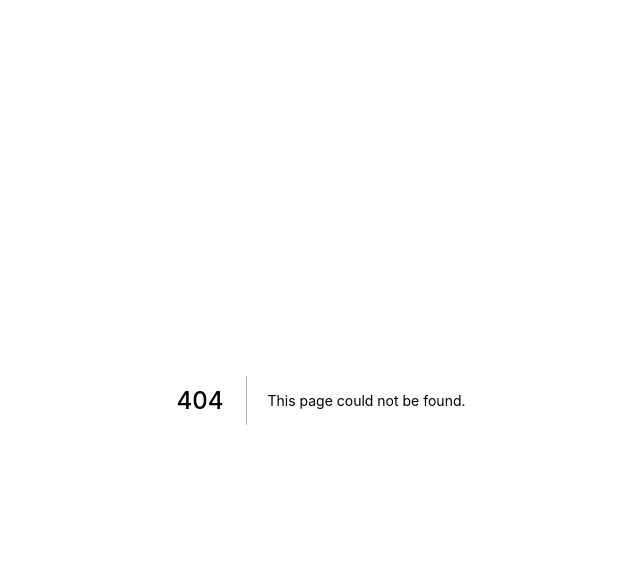
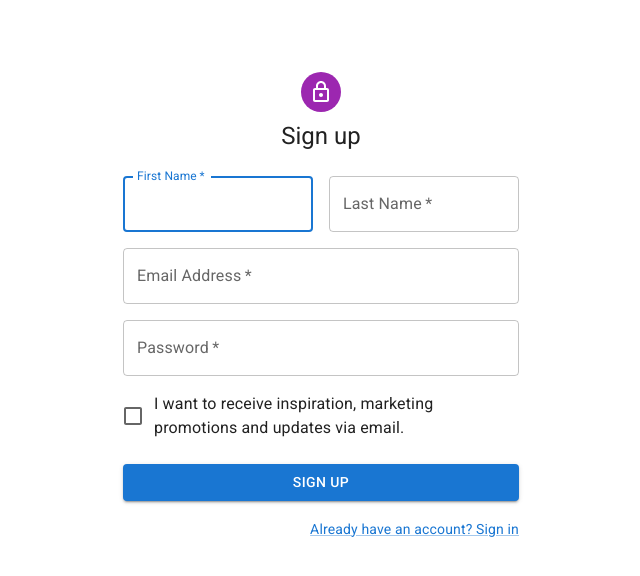
Before and after one commit to kim-jos/go-fit-next, a Next.js app: page /auth/signup in a window 1280 px wide. Before the commit this address had no page. Shown: the top 576 px of the page, without its empty margins (319-959 px from the left). Built offline with nearby package versions, Linux system fonts and the light colour scheme.

Commit message:
added auth pages: signin, signup, forgot-password

```diff
--- a/package.json
+++ b/package.json
@@ -3,7 +3,7 @@
   "version": "0.1.0",
   "private": true,
   "scripts": {
-    "dev": "next dev",
+    "dev": "NODE_OPTIONS='--inspect' next dev",
     "build": "next build",
     "start": "next start",
     "lint": "next lint"
@@ -11,6 +11,8 @@
   "dependencies": {
     "@emotion/react": "^11.10.5",
     "@emotion/styled": "^11.10.5",
+    "@fontsource/roboto": "^4.5.8",
+    "@mui/icons-material": "^5.10.14",
     "@mui/material": "^5.10.14",
     "@supabase/supabase-js": "^1.35.7",
     "date-fns": "^2.29.3",
--- a/pages/_app.tsx
+++ b/pages/_app.tsx
@@ -1,3 +1,7 @@
+import "@fontsource/roboto/300.css";
+import "@fontsource/roboto/400.css";
+import "@fontsource/roboto/500.css";
+import "@fontsource/roboto/700.css";
 import { SessionProvider } from "next-auth/react";
 import { AppProps } from "next/app";
 
--- /dev/null
+++ b/pages/auth/signup.tsx
@@ -0,0 +1,124 @@
+import LockOutlinedIcon from "@mui/icons-material/LockOutlined";
+import Avatar from "@mui/material/Avatar";
+import Box from "@mui/material/Box";
+import Button from "@mui/material/Button";
+import Checkbox from "@mui/material/Checkbox";
+import Container from "@mui/material/Container";
+import CssBaseline from "@mui/material/CssBaseline";
+import FormControlLabel from "@mui/material/FormControlLabel";
+import Grid from "@mui/material/Grid";
+import Link from "@mui/material/Link";
+import { createTheme, ThemeProvider } from "@mui/material/styles";
+import TextField from "@mui/material/TextField";
+import Typography from "@mui/material/Typography";
+import * as React from "react";
+
+const theme = createTheme();
+
+export default function SignUp() {
+  const handleSubmit = (event: React.FormEvent<HTMLFormElement>) => {
+    event.preventDefault();
+    const data = new FormData(event.currentTarget);
+    console.log({
+      email: data.get("email"),
+      password: data.get("password"),
+    });
+  };
+
+  return (
+    <ThemeProvider theme={theme}>
+      <Container component="main" maxWidth="xs">
+        <CssBaseline />
+        <Box
+          sx={{
+            marginTop: 8,
+            display: "flex",
+            flexDirection: "column",
+            alignItems: "center",
+          }}
+        >
+          <Avatar sx={{ m: 1, bgcolor: "secondary.main" }}>
+            <LockOutlinedIcon />
+          </Avatar>
+          <Typography component="h1" variant="h5">
+            Sign up
+          </Typography>
+          <Box
+            component="form"
+            noValidate
+            onSubmit={handleSubmit}
+            sx={{ mt: 3 }}
+          >
+            <Grid container spacing={2}>
+              <Grid item xs={12} sm={6}>
+                <TextField
+                  autoComplete="given-name"
+                  name="firstName"
+                  required
+                  fullWidth
+                  id="firstName"
+                  label="First Name"
+                  autoFocus
+                />
+              </Grid>
+              <Grid item xs={12} sm={6}>
+                <TextField
+                  required
+                  fullWidth
+                  id="lastName"
+                  label="Last Name"
+                  name="lastName"
+                  autoComplete="family-name"
+                />
+              </Grid>
+              <Grid item xs={12}>
+                <TextField
+                  required
+                  fullWidth
+                  id="email"
+                  label="Email Address"
+                  name="email"
+                  autoComplete="email"
+                />
+              </Grid>
+              <Grid item xs={12}>
+                <TextField
+                  required
+                  fullWidth
+                  name="password"
+                  label="Password"
+                  type="password"
+                  id="password"
+                  autoComplete="new-password"
+                />
+              </Grid>
+              <Grid item xs={12}>
+                <FormControlLabel
+                  control={
+                    <Checkbox value="allowExtraEmails" color="primary" />
+                  }
+                  label="I want to receive inspiration, marketing promotions and updates via email."
+                />
+              </Grid>
+            </Grid>
+            <Button
+              type="submit"
+              fullWidth
+              variant="contained"
+              sx={{ mt: 3, mb: 2 }}
+            >
+              Sign Up
+            </Button>
+            <Grid container justifyContent="flex-end">
+              <Grid item>
+                <Link href="#" variant="body2">
+                  Already have an account? Sign in
+                </Link>
+              </Grid>
+            </Grid>
+          </Box>
+        </Box>
+      </Container>
+    </ThemeProvider>
+  );
+}
--- a/pages/classes/[id].tsx
+++ b/pages/classes/[id].tsx
@@ -7,7 +7,7 @@ function ClassDetails({ gym }: any) {
   return (
     <>
       <div>{gym.name}</div>
-      <Button>
+      <Button variant="contained">
         <Link href={`/classes/reserve/${encodeURIComponent(gym.id)}`}>
           예약하기
         </Link>
--- a/pages/classes/index.tsx
+++ b/pages/classes/index.tsx
@@ -12,7 +12,7 @@ function ClassList({ gymList }) {
   const showGymList = () => {
     return gyms.map((gym: Classes) => {
       return (
-        <Button>
+        <Button variant="contained">
           <Link href={`/classes/${encodeURIComponent(gym.id)}`}>
             {gym.name}
           </Link>
```
Also changed, not shown: pages/auth/forgot-password.tsx (added, +85 -0 lines), pages/auth/signin.tsx (added, +101 -0 lines), 2 other files (tests, documents, lock files or other folders).
